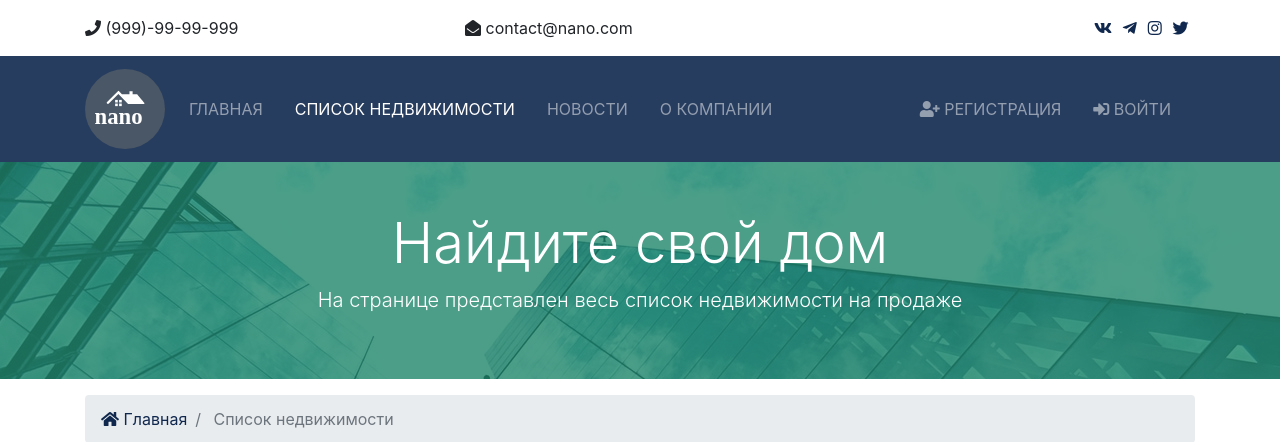
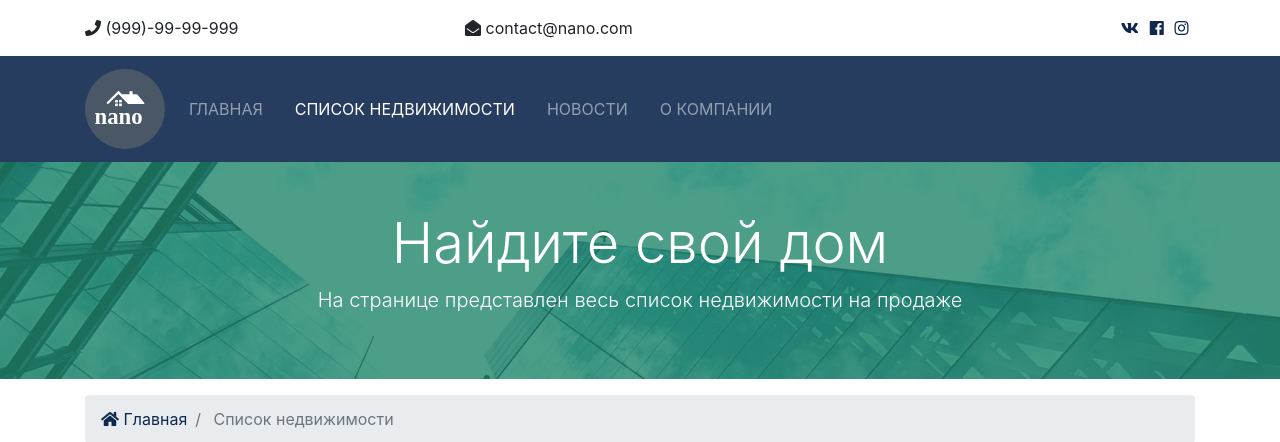
Before and after one commit to OneZee23/Real-estate-agency-with-django, a Django app: page /listings/ in a window 1280 px wide. Shown: the top 442 px of the page. Run offline with Django 3.2, Linux system fonts and the light colour scheme; data that the repository does not hold is empty; some libraries are stand-ins or nearby versions.

Commit message:
Edit links to icons

```diff
--- a/agency/templates/partials/_navbar.html
+++ b/agency/templates/partials/_navbar.html
@@ -48,18 +48,18 @@
       </li>
     </ul>
 
-    <ul class="navbar-nav ml-auto">
-      <li class="nav-item mr-3">
-        <a class="nav-link" href="register.html">
-          <i class="fas fa-user-plus"></i> Регистрация</a>
-      </li>
-      <li class="nav-item mr-3">
-        <a class="nav-link" href="login.html">
-          <i class="fas fa-sign-in-alt"></i>
-
-          Войти</a>
-      </li>
-    </ul>
+{#    <ul class="navbar-nav ml-auto">#}
+{#      <li class="nav-item mr-3">#}
+{#        <a class="nav-link" href="register.html">#}
+{#          <i class="fas fa-user-plus"></i> Регистрация</a>#}
+{#      </li>#}
+{#      <li class="nav-item mr-3">#}
+{#        <a class="nav-link" href="login.html">#}
+{#          <i class="fas fa-sign-in-alt"></i>#}
+{##}
+{#          Войти</a>#}
+{#      </li>#}
+{#    </ul>#}
   </div>
 </div>
 </nav>
--- a/agency/templates/partials/_topbar.html
+++ b/agency/templates/partials/_topbar.html
@@ -10,17 +10,14 @@
     </div>
     <div class="col-md-4">
       <div class="social text-right">
-        <a href="#">
+        <a href="https://vk.com/nnrknano">
           <i class="fab fa-vk"></i>
         </a>
-        <a href="#">
-          <i class="fab fa-telegram-plane"></i>
+        <a href="https://www.facebook.com/groups/rknano/">
+          <i class="fab fa-facebook"></i>
         </a>
-        <a href="#">
+        <a href="https://www.instagram.com/rknanonn/">
           <i class="fab fa-instagram"></i>
-        </a>
-        <a href="#">
-          <i class="fab fa-twitter"></i>
         </a>
       </div>
     </div>
```
